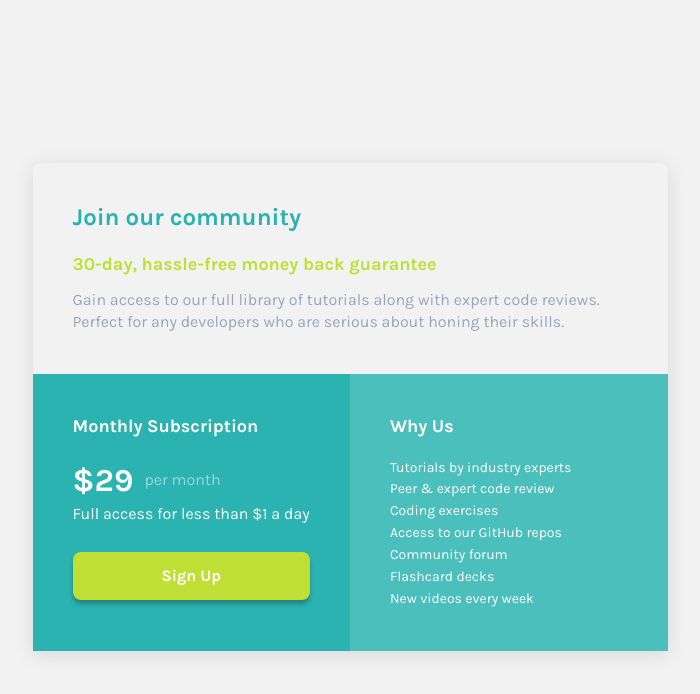
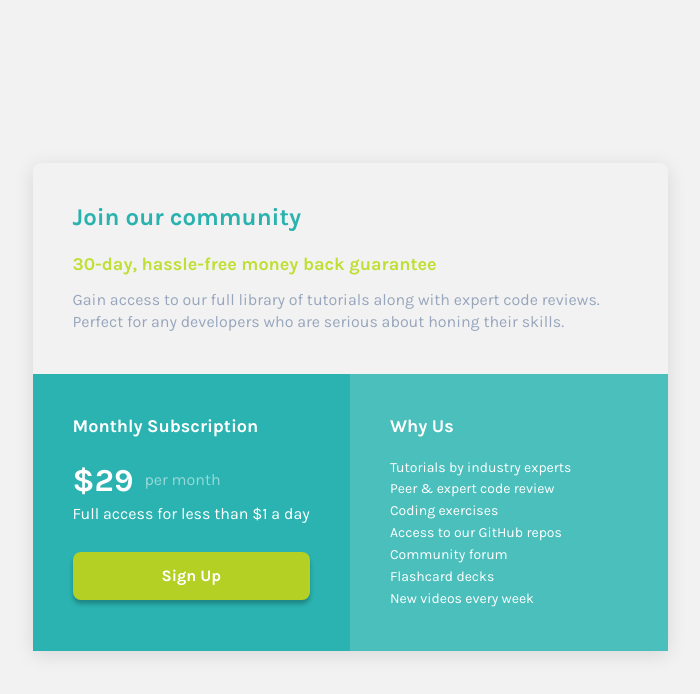
Before and after one commit to alexdermenji/single-price-component, a plain HTML site: page index.html in a window 1280 px wide. In both pictures the pointer is over the link "Sign Up". Shown: the top 694 px of the page, without its empty margins (370-1070 px from the left). Drawn offline with Linux system fonts and the light colour scheme.

Commit message:
perfect pixel

```diff
--- a/css/style.css
+++ b/css/style.css
@@ -185,10 +185,13 @@ table {
   display: block;
   line-height: 48px;
   text-align: center;
-
   background-color: hsl(71, 73%, 54%);
   border-radius: 8px;
   box-shadow: 0px 4px 4px rgba(0, 0, 0, 0.25);
+}
+
+.btn:hover {
+  background-color: hsl(70, 70%, 48%);
 }
 
 .action__features {
```
